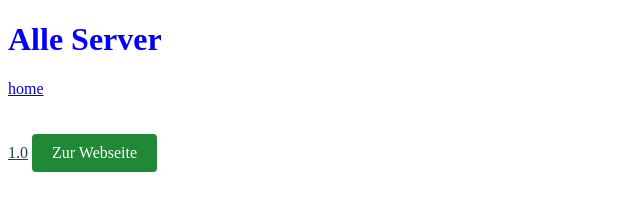
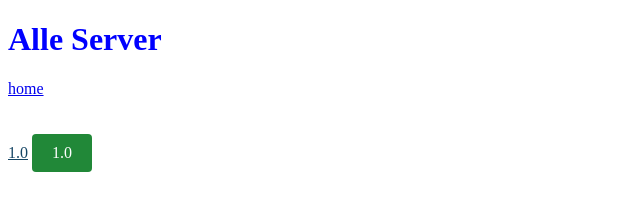
Before and after one commit to BlockcraftMCProjekt/BlockcraftPage, a plain HTML site: page b2.html in a window 1280 px wide. Shown: the whole page, without its empty margins (0-640 px from the left). Drawn offline with Linux system fonts and the light colour scheme.

Commit message:
Update b2.html

```diff
--- a/b2.html
+++ b/b2.html
@@ -30,7 +30,7 @@
 </head>
 <body>
 
-  <a href="https://example.com" class="button">Zur Webseite</a>
+  <a href="aufklappen.html" class="button">1.0</a>
 
 
 
```
